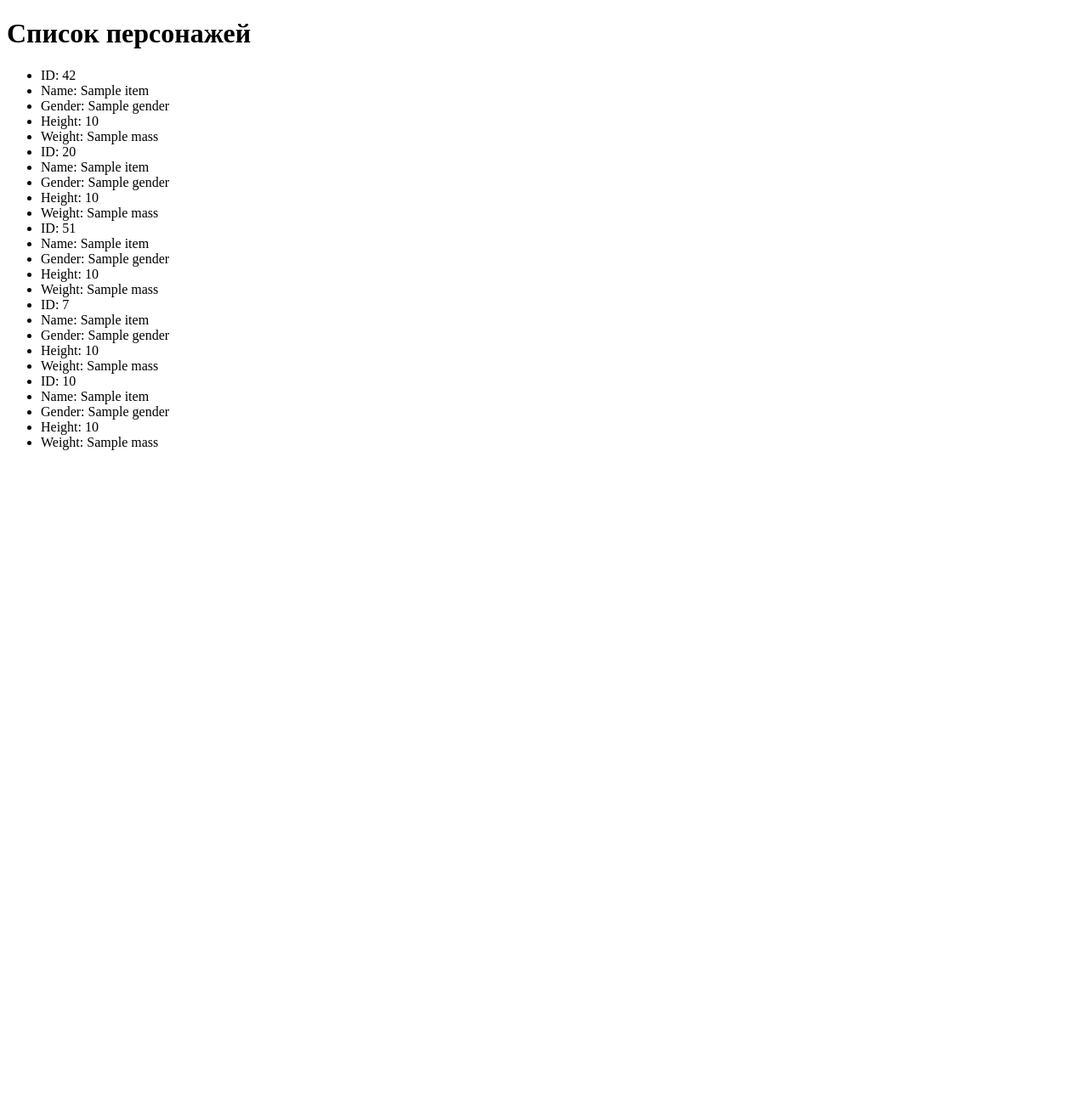
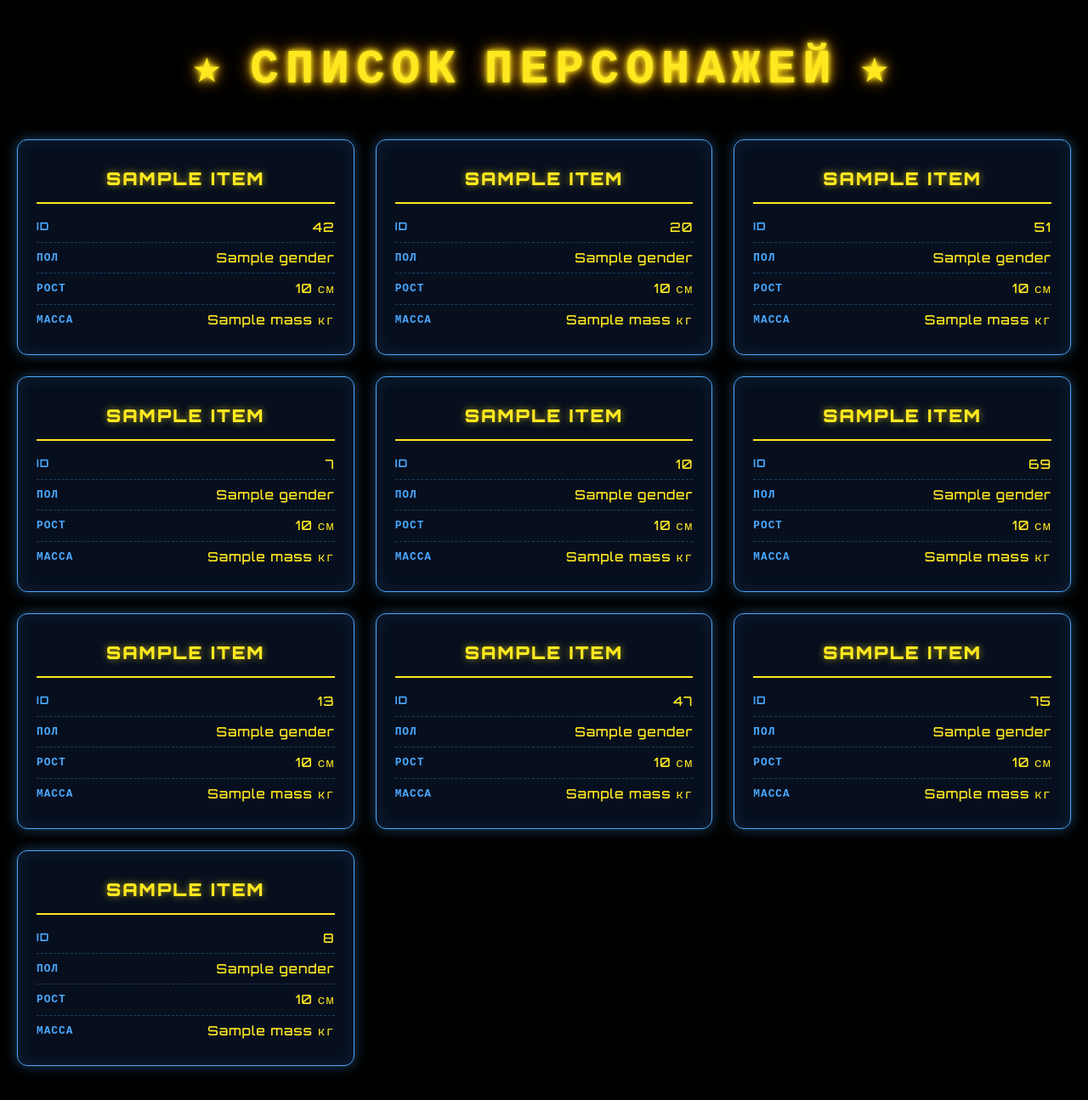
Before and after one commit to witmop/origin, a Django app: page / in a window 1280 px wide. Shown: the whole page at 85% size. Before the commit the page ends 530 px from the top, so only its background shows below. Run offline with Django 5.2, Linux system fonts and the light colour scheme; tables that the repository leaves empty hold one stand-in row (values such as "Sample post"); a database or web service that is not in the repository returns one stand-in record (values such as "Sample title"); data that the repository does not hold is empty.

Commit message:
Теперь выводится 10 персонажей + ии доделал фронд

```diff
--- a/Try_Django/coolsite/homepage/templates/main_page.html
+++ b/Try_Django/coolsite/homepage/templates/main_page.html
@@ -1,19 +1,189 @@
 <!DOCTYPE html>
-<html>
+<html lang="ru">
 <head>
-    <title>Данные из API</title>
+    <meta charset="UTF-8">
+    <title>Данные из API — Star Wars</title>
+    <link href="https://fonts.googleapis.com/css2?family=Orbitron:wght@500;700;900&display=swap" rel="stylesheet">
+    <style>
+        * {
+            margin: 0;
+            padding: 0;
+            box-sizing: border-box;
+        }
+
+        body {
+            min-height: 100vh;
+            background: #000;
+            color: #FFE81F;
+            font-family: 'Orbitron', 'Courier New', monospace;
+            overflow-x: hidden;
+            position: relative;
+            padding: 40px 20px;
+        }
+
+        /* Звёздное небо */
+        body::before {
+            content: '';
+            position: fixed;
+            inset: 0;
+            background:
+                radial-gradient(1px 1px at 20% 30%, #fff, transparent),
+                radial-gradient(1px 1px at 60% 70%, #fff, transparent),
+                radial-gradient(1px 1px at 80% 10%, #fff, transparent),
+                radial-gradient(2px 2px at 40% 90%, #fff, transparent),
+                radial-gradient(1px 1px at 90% 50%, #fff, transparent),
+                radial-gradient(1px 1px at 15% 80%, #fff, transparent),
+                radial-gradient(2px 2px at 50% 20%, #fff, transparent),
+                radial-gradient(1px 1px at 70% 40%, #fff, transparent),
+                radial-gradient(1px 1px at 30% 60%, #fff, transparent);
+            background-size: 200% 200%;
+            animation: stars 120s linear infinite;
+            z-index: 0;
+        }
+
+        @keyframes stars {
+            from { background-position: 0 0; }
+            to   { background-position: 200% 200%; }
+        }
+
+        h1 {
+            text-align: center;
+            font-size: 3.5rem;
+            font-weight: 900;
+            letter-spacing: 8px;
+            color: #FFE81F;
+            text-transform: uppercase;
+            text-shadow:
+                0 0 10px #FFE81F,
+                0 0 20px #FFE81F,
+                0 0 40px #ff8800,
+                0 0 80px #ff8800;
+            margin-bottom: 50px;
+            position: relative;
+            z-index: 1;
+            animation: flicker 4s infinite alternate;
+        }
+
+        @keyframes flicker {
+            0%, 100% { text-shadow: 0 0 10px #FFE81F, 0 0 20px #FFE81F, 0 0 40px #ff8800; }
+            50%      { text-shadow: 0 0 5px #FFE81F, 0 0 10px #FFE81F, 0 0 20px #ff8800; }
+        }
+
+        ul {
+            list-style: none;
+            display: grid;
+            grid-template-columns: repeat(auto-fill, minmax(320px, 1fr));
+            gap: 25px;
+            max-width: 1400px;
+            margin: 0 auto;
+            position: relative;
+            z-index: 1;
+        }
+
+        li {
+            background: rgba(10, 20, 40, 0.75);
+            border: 1px solid #4aa8ff;
+            border-radius: 12px;
+            padding: 22px;
+            position: relative;
+            backdrop-filter: blur(4px);
+            box-shadow:
+                0 0 15px rgba(74, 168, 255, 0.4),
+                inset 0 0 20px rgba(74, 168, 255, 0.1);
+            transition: transform 0.3s ease, box-shadow 0.3s ease;
+            overflow: hidden;
+        }
+
+        li::before {
+            content: '';
+            position: absolute;
+            top: -2px; left: -2px; right: -2px; bottom: -2px;
+            background: linear-gradient(45deg, #4aa8ff, transparent, #FFE81F, transparent);
+            border-radius: 12px;
+            z-index: -1;
+            opacity: 0;
+            transition: opacity 0.3s;
+        }
+
+        li:hover {
+            transform: translateY(-5px) scale(1.02);
+            box-shadow:
+                0 0 30px rgba(74, 168, 255, 0.8),
+                inset 0 0 30px rgba(74, 168, 255, 0.2);
+        }
+
+        li:hover::before {
+            opacity: 1;
+        }
+
+        .row {
+            display: flex;
+            justify-content: space-between;
+            padding: 8px 0;
+            border-bottom: 1px dashed rgba(74, 168, 255, 0.3);
+            font-size: 0.95rem;
+            letter-spacing: 1px;
+        }
+
+        .row:last-child {
+            border-bottom: none;
+        }
+
+        .label {
+            color: #4aa8ff;
+            text-transform: uppercase;
+            font-weight: 700;
+            font-size: 0.8rem;
+        }
+
+        .value {
+            color: #FFE81F;
+            font-weight: 500;
+            text-align: right;
+        }
+
+        .name-row {
+            font-size: 1.3rem;
+            font-weight: 900;
+            color: #FFE81F;
+            text-align: center;
+            padding: 10px 0 15px;
+            margin-bottom: 10px;
+            border-bottom: 2px solid #FFE81F;
+            text-shadow: 0 0 8px rgba(255, 232, 31, 0.6);
+            letter-spacing: 2px;
+            text-transform: uppercase;
+        }
+
+        @media (max-width: 600px) {
+            h1 { font-size: 2rem; letter-spacing: 4px; }
+            ul { grid-template-columns: 1fr; }
+        }
+    </style>
 </head>
 <body>
-    <h1>Список персонажей</h1>
+    <h1>★ Список персонажей ★</h1>
     <ul>
         {% for character in characters %}
-            <span>
-            <li>ID: {{ character.id }}</li>
-            <li>Name: {{character.name}}</li>
-            <li>Gender: {{character.gender}} </li>
-            <li>Height: {{character.height}}</li>
-            <li>Weight: {{character.mass}}</li>
-            </span>
+            <li>
+                <div class="name-row">{{ character.name }}</div>
+                <div class="row">
+                    <span class="label">ID</span>
+                    <span class="value">{{ character.id }}</span>
+                </div>
+                <div class="row">
+                    <span class="label">Пол</span>
+                    <span class="value">{{ character.gender }}</span>
+                </div>
+                <div class="row">
+                    <span class="label">Рост</span>
+                    <span class="value">{{ character.height }} см</span>
+                </div>
+                <div class="row">
+                    <span class="label">Масса</span>
+                    <span class="value">{{ character.mass }} кг</span>
+                </div>
+            </li>
         {% endfor %}
     </ul>
 </body>
--- a/Try_Django/coolsite/homepage/views.py
+++ b/Try_Django/coolsite/homepage/views.py
@@ -7,7 +7,7 @@ from random import randint
 
 def random_character():
     result=[]
-    for i in range(5):
+    for i in range(10):
         rand_id=randint(1,83)
         response = req.get(url = f"https://swapi.info/api/people/{rand_id}")
         data = response.json()
```
